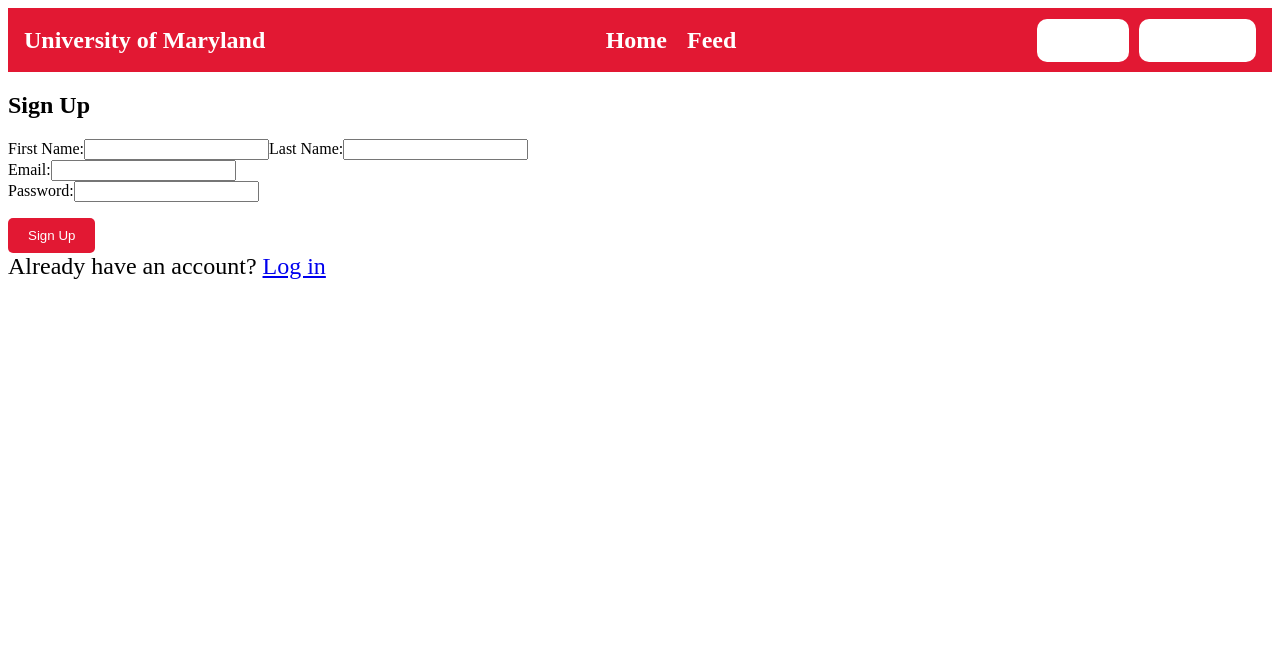
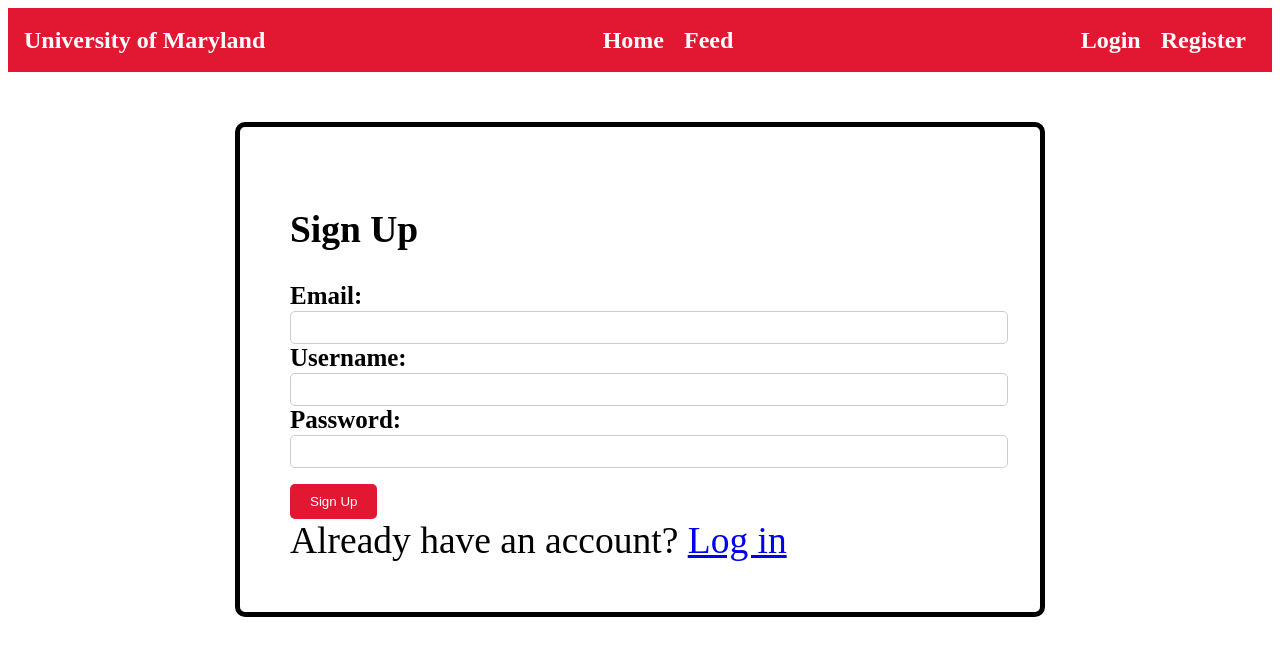
Before and after one commit to bduo10/umd-lost-and-found, a React (Vite) app in the folder react-frontend/: page /register in a window 1280 px wide. Shown: the top 656 px of the page. Built offline with nearby package versions, Linux system fonts and the light colour scheme.

Commit message:
authContext created

```diff
--- a/react-frontend/src/components/AuthForm/AuthForm.css
+++ b/react-frontend/src/components/AuthForm/AuthForm.css
@@ -0,0 +1,52 @@
+.login-form-container {
+    max-width: 500px;
+    font-size: 25px;
+    border: 5px solid;
+    border-radius: 10px;
+    display: flex;
+    flex-direction: column;
+    align-items: center;
+    justify-content: space-between;
+    margin: 2em auto;
+    padding: 2em;
+}
+
+.register-form-container {
+    max-width: 700px;
+    font-size: 25px;
+    border: 5px solid;
+    border-radius: 10px;
+    display: flex;
+    flex-direction: column;
+    align-items: center;
+    justify-content: space-between;
+    margin: 2em auto;
+    padding: 2em;
+}
+
+.login-form-container form,
+.register-form-container form {
+    gap: 1.5rem;
+    width: 100%;
+}
+
+.form-group label {
+    font-weight: bold;
+}
+
+.form-group h2 {
+    margin-bottom: 1rem;
+    font-weight: bold;
+}
+
+.form-group input {
+    width: 100%;
+    padding: 0.5rem;
+    border: 1px solid #ccc;
+    border-radius: 5px;
+}
+
+.form-group {
+    gap: 0.5rem;
+    width: 100%;
+}
--- a/react-frontend/src/components/AuthForm/Login.tsx
+++ b/react-frontend/src/components/AuthForm/Login.tsx
@@ -3,7 +3,7 @@ import React, { useState } from 'react';
 import { NavLink } from 'react-router-dom';
 
 export default function Login() {
-    const [email, setEmail] = useState('');
+    const [username, setUsername] = useState('');
     const [password, setPassword] = useState('');
     const [error, setError] = useState('');
 
@@ -12,11 +12,11 @@ export default function Login() {
             <form>
                 <h2>Login</h2>
                 <div className="form-group">
-                    <label htmlFor="email">Email:</label>
+                    <label htmlFor="username">Username:</label>
                     <input
-                        type="email"
-                        id="email"
-                        onChange={(e) => setEmail(e.target.value)}
+                        type="text"
+                        id="username"
+                        onChange={(e) => setUsername(e.target.value)}
                         required
                     />
                 </div>
--- a/react-frontend/src/components/AuthForm/Register.tsx
+++ b/react-frontend/src/components/AuthForm/Register.tsx
@@ -9,31 +9,24 @@ export default function Register() {
     const [error, setError] = useState('');
 
     return (
-        <div className="auth-form-container">
+        <div className="register-form-container">
             <form>
                 <h2>Sign Up</h2>
-                <div className="form-group">
-                    <label htmlFor="firstName">First Name:</label>
-                    <input
-                        type="text"
-                        id="firstName"
-                        onChange={(e) => setUsername(e.target.value)}
-                        required
-                    />
-                    <label htmlFor="lastName">Last Name:</label>
-                    <input
-                        type="text"
-                        id="lastName"
-                        onChange={(e) => setEmail(e.target.value)}
-                        required
-                    />
-                </div>
                 <div className="form-group">
                     <label htmlFor="email">Email:</label>
                     <input
                         type="email"
                         id="email"
                         onChange={(e) => setEmail(e.target.value)}
+                        required
+                    />
+                </div>
+                <div className="form-group">
+                    <label htmlFor="username">Username:</label>
+                    <input
+                        type="text"
+                        id="username"
+                        onChange={(e) => setUsername(e.target.value)}
                         required
                     />
                 </div>
--- a/react-frontend/src/components/Navbar/Navbar.css
+++ b/react-frontend/src/components/Navbar/Navbar.css
@@ -15,6 +15,7 @@
 }
 
 .navbar-right {
+    height: 100%;
     display: flex;
     justify-content: flex-end;
     gap: 10px;
@@ -57,13 +58,16 @@
     background-color: #b71c1c;
 }
 
-
-.login, .register, .logout{
-    background-color: #fff;
-    color: #e21833;
+/*
+navbar-right .login,
+navbar-right .register,
+navbar-right .logout{
+    background-color: #e21833;
+    color: #fff;
     border: none;
     padding: 0.5rem 1rem;
     cursor: pointer;
     font-size: 16px;
     border-radius: 10px;
 }
+*/
--- a/react-frontend/src/components/Navbar/Navbar.tsx
+++ b/react-frontend/src/components/Navbar/Navbar.tsx
@@ -4,7 +4,7 @@ import { NavLink } from "react-router-dom";
 
 interface NavbarProps {
   isLoggedIn: boolean;
-  setIsLoggedIn?: (isLoggedIn: boolean) => void;
+  setIsLoggedIn: (isLoggedIn: boolean) => void;
 }
 
 export default function Navbar({ isLoggedIn, setIsLoggedIn }: NavbarProps) {
@@ -31,8 +31,14 @@ export default function Navbar({ isLoggedIn, setIsLoggedIn }: NavbarProps) {
         </div>
       ) : (
         <div className="navbar-right">
-          <NavLink to="/login" className="login">Login</NavLink>
-          <NavLink to="/register" className="register">Register</NavLink>
+          <ul>
+            <li>
+              <NavLink to="/login" className="login">Login</NavLink>
+            </li>
+            <li>
+              <NavLink to="/register" className="register">Register</NavLink>
+            </li>
+          </ul>
         </div>
       )}
     </nav>
--- a/react-frontend/src/components/Post/PostForm.tsx
+++ b/react-frontend/src/components/Post/PostForm.tsx
@@ -53,7 +53,7 @@ export default function PostForm({ onClose }: { onClose: () => void }) {
     return (
         <div className="post-form-container">
             <form className="post-form" onSubmit={handleSubmit}>
-                <div className="form-group">
+                <div className="post-form-group">
                     <label htmlFor='itemType'>Item Type:</label>
                     <br></br>
                     <select
@@ -74,7 +74,7 @@ export default function PostForm({ onClose }: { onClose: () => void }) {
                         <option value="OTHER">OTHER</option>
                     </select>
                 </div>
-                <div className="form-group">
+                <div className="post-form-group">
                     <label htmlFor='content'>Content:</label>
                     <br></br>
                     <textarea
@@ -83,7 +83,7 @@ export default function PostForm({ onClose }: { onClose: () => void }) {
                         onChange={(e) => setContent(e.target.value)}
                     />
                 </div>
-                <div className="form-group">
+                <div className="post-form-group">
                     <label htmlFor='author'>Author:</label>
                     <br></br>
                     <input
@@ -93,7 +93,7 @@ export default function PostForm({ onClose }: { onClose: () => void }) {
                         onChange={(e) => setAuthor(e.target.value)}
                     />
                 </div>
-                <div className="form-group">
+                <div className="post-form-group">
                     <label htmlFor="fileUpload">
                         <input
                             type="file"
```
Also changed, not shown: react-frontend/src/context/AuthContext.tsx (added).
